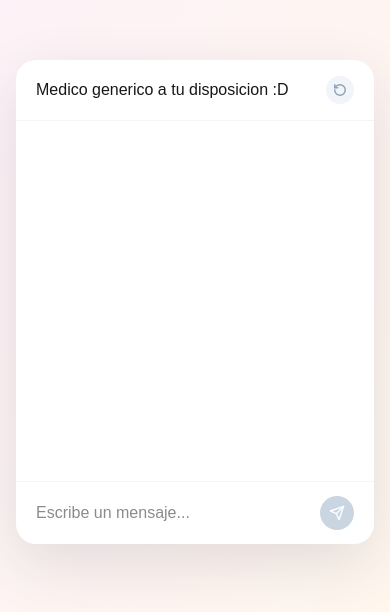
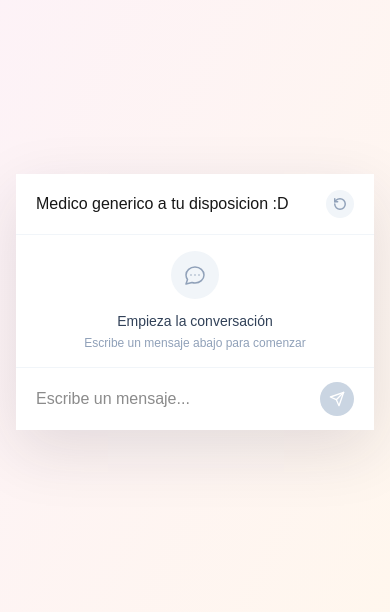
Before and after one commit to Raul99GC/test-02-ai-assistant, a Next.js app: page / in a window 390 px wide. Shown: the part 120-732 px from the top of the page. Built offline with nearby package versions, Linux system fonts and the light colour scheme.

Commit message:
HU-001 rcg add error toast, responsive layout, and empty state

```diff
--- a/components/chat/ChatWidget.tsx
+++ b/components/chat/ChatWidget.tsx
@@ -6,6 +6,7 @@ import { TypingIndicator } from "./TypingIndicator";
 import { ChatInput } from "./ChatInput";
 import { useChat } from "@ai-sdk/react";
 import { DefaultChatTransport } from "ai";
+import toast from "react-hot-toast";
 
 export function ChatWidget() {
 
@@ -13,19 +14,54 @@ export function ChatWidget() {
     transport: new DefaultChatTransport({
       api: "/api/chat",
     }),
+    onError: (error) => {
+      toast.error(error.message || "Algo salió mal, intenta de nuevo");
+    },
   });
 
   const isCooldown = status === "submitted" || status === "streaming";
 
   return (
-    <div className="flex w-full max-w-[640px] flex-col overflow-hidden rounded-[20px] bg-white shadow-[0_20px_60px_rgba(30,30,60,0.12)] dark:bg-slate-900 dark:shadow-[0_20px_60px_rgba(0,0,0,0.4)]">
+    <div className="flex h-full w-full max-w-[640px] flex-col overflow-hidden rounded-none bg-white shadow-[0_20px_60px_rgba(30,30,60,0.12)] dark:bg-slate-900 dark:shadow-[0_20px_60px_rgba(0,0,0,0.4)] sm:h-auto sm:rounded-[20px]">
       <ChatHeader onReset={() => setMessages([])} />
 
-      <div className="flex min-h-[360px] flex-col justify-end px-5 py-6">
-        {messages.map((message) => (
-          <MessageBubble key={message.id} message={message} />
-        ))}
-        {isCooldown && <TypingIndicator />}
+      {/* Contenedor principal con Scroll */}
+      <div className="h-full flex-1 overflow-y-auto px-3 py-4 sm:h-[560px] sm:flex-none sm:px-5 sm:py-6">
+        {messages.length === 0 ? (
+          <div className="flex h-full flex-col items-center justify-center gap-3 text-center">
+            <div className="flex h-12 w-12 items-center justify-center rounded-full bg-slate-100 dark:bg-slate-800">
+              <svg
+                xmlns="http://www.w3.org/2000/svg"
+                viewBox="0 0 24 24"
+                fill="none"
+                stroke="currentColor"
+                strokeWidth={1.5}
+                className="h-6 w-6 text-slate-400 dark:text-slate-500"
+              >
+                <path
+                  strokeLinecap="round"
+                  strokeLinejoin="round"
+                  d="M8 12h.01M12 12h.01M16 12h.01M21 12c0 4.418-4.03 8-9 8-1.06 0-2.077-.163-3.02-.462L3 21l1.5-4.5C3.55 15.16 3 13.63 3 12c0-4.418 4.03-8 9-8s9 3.582 9 8z"
+                />
+              </svg>
+            </div>
+            <div>
+              <p className="text-sm font-medium text-slate-700 dark:text-slate-200">
+                Empieza la conversación
+              </p>
+              <p className="mt-1 text-xs text-slate-400 dark:text-slate-500">
+                Escribe un mensaje abajo para comenzar
+              </p>
+            </div>
+          </div>
+        ) : (
+          <div className="flex min-h-full flex-col justify-end gap-3">
+            {messages.map((message) => (
+              <MessageBubble key={message.id} message={message} />
+            ))}
+            {isCooldown && <TypingIndicator />}
+          </div>
+        )}
       </div>
 
       <ChatInput onSend={sendMessage} disabled={isCooldown} />
```
